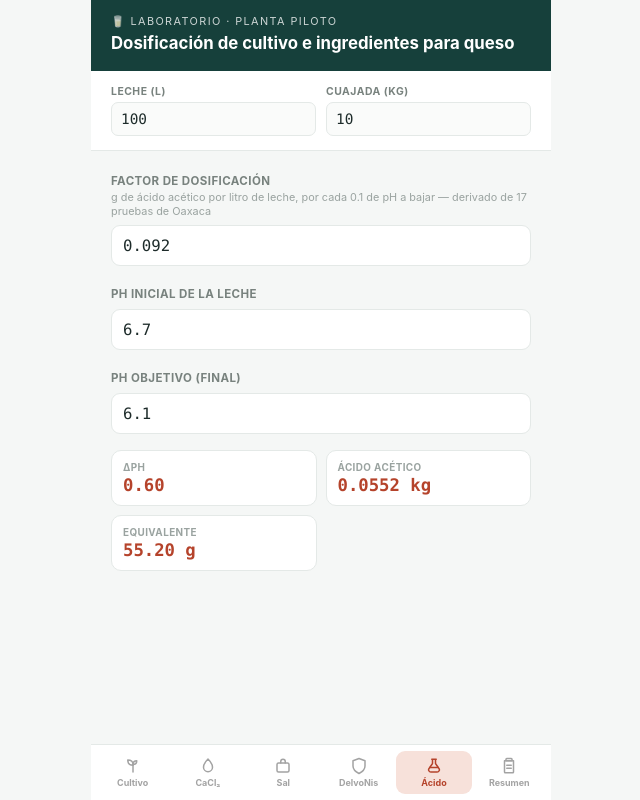
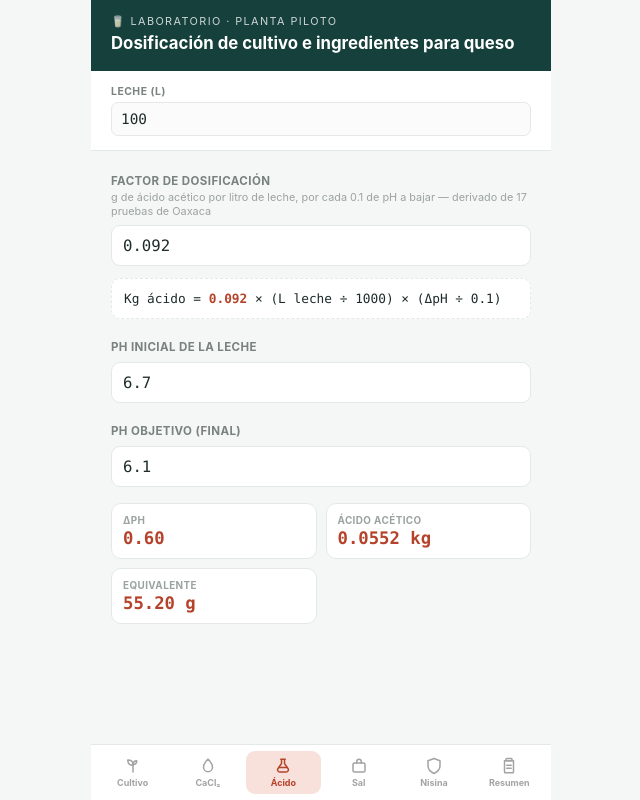
Before and after one commit to Jozh99/Calculadora-de-Cultivos, a plain HTML site: page index.html in a window 1280 px wide. Both pictures are taken after a click on the button "Ácido". Shown: the whole page, without its empty margins (319-959 px from the left). Drawn offline with Linux system fonts and the light colour scheme.

Commit message:
Add files via upload

```diff
--- a/index.html
+++ b/index.html
@@ -52,6 +52,8 @@
     padding:14px 20px; display:grid; grid-template-columns:1fr 1fr; gap:10px;
   }
   .lote label{ display:flex; flex-direction:column; gap:4px; }
+  .lote label.hidden{ display:none; }
+  .lote label.full{ grid-column:1 / -1; }
   .lote .k{ font-size:.65rem; font-weight:700; letter-spacing:.5px; text-transform:uppercase; color:var(--ink-soft); }
   .lote input{ font-family:var(--mono); font-size:.9rem; padding:8px 9px; border:1px solid var(--line);
     border-radius:7px; background:#FAFBFA; color:var(--ink); width:100%; }
@@ -66,6 +68,13 @@
     padding:10px 11px; border:1px solid var(--line); border-radius:9px; background:#fff; color:var(--ink);
   }
   .field input:focus, .field select:focus{ outline:none; border-color:var(--accent,#16403B); box-shadow:0 0 0 3px var(--accent-soft, #E1EAE8); }
+
+  .formula-box{
+    font-family:var(--mono); font-size:.8rem; line-height:1.5; color:var(--ink);
+    background:#fff; border:1px dashed var(--line); border-radius:9px;
+    padding:10px 12px; margin:-4px 0 16px; overflow-x:auto; white-space:nowrap;
+  }
+  .formula-box .num{ color:var(--accent,#16403B); font-weight:700; }
 
   .results{ display:grid; grid-template-columns:1fr 1fr; gap:9px; margin-top:6px; }
   .results .card{ background:#fff; border:1px solid var(--line); border-radius:10px; padding:10px 11px; }
@@ -107,13 +116,13 @@
   </header>
 
   <div class="lote">
-    <label><span class="k">Leche (L)</span><input type="number" id="litros" value="100" step="0.001" min="0"></label>
-    <label><span class="k">Cuajada (kg)</span><input type="number" id="cuajada" value="10" step="0.001" min="0"></label>
+    <label id="field-leche"><span class="k">Leche (L)</span><input type="number" id="litros" value="100" step="0.001" min="0"></label>
+    <label id="field-cuajada"><span class="k">Cuajada (kg)</span><input type="number" id="cuajada" value="10" step="0.001" min="0"></label>
   </div>
 
   <main id="main">
 
-    <!-- CULTIVO -->
+    <!-- CULTIVO (en base a leche) -->
     <section class="panel active" id="panel-cultivo" style="--accent:#B08300;--accent-soft:#FBF1D9;">
       <div class="field"><span class="k">Dosis recomendada</span><span class="s">UC por cada 100 L de leche</span>
         <input type="number" id="dosis" value="2" step="0.0001" min="0"></div>
@@ -125,7 +134,7 @@
       <div class="warning" id="warn-cultivo" style="display:none;"></div>
     </section>
 
-    <!-- CALCIO -->
+    <!-- CALCIO (en base a leche) -->
     <section class="panel" id="panel-calcio" style="--accent:#2A6F9E;--accent-soft:#DCEAF4;">
       <div class="field"><span class="k">Porcentaje de CaCl₂</span><span class="s">% respecto a la leche</span>
         <input type="number" id="pctCalcio" value="0.02" step="0.0001" min="0"></div>
@@ -139,7 +148,20 @@
       <div class="warning" id="warn-calcio" style="display:none;"></div>
     </section>
 
-    <!-- SAL -->
+    <!-- ACIDO ACETICO (en base a leche) -->
+    <section class="panel" id="panel-acido" style="--accent:#B5432B;--accent-soft:#F7E1DA;">
+      <div class="field"><span class="k">Factor de dosificación</span><span class="s">g de ácido acético por litro de leche, por cada 0.1 de pH a bajar — derivado de 17 pruebas de Oaxaca</span>
+        <input type="number" id="factorAcido" value="0.092" step="0.0001" min="0"></div>
+      <div class="formula-box" id="formula-acido"></div>
+      <div class="field"><span class="k">pH inicial de la leche</span>
+        <input type="number" id="phInicial" value="6.7" step="0.01"></div>
+      <div class="field"><span class="k">pH objetivo (final)</span>
+        <input type="number" id="phFinal" value="6.1" step="0.01"></div>
+      <div class="results" id="res-acido"></div>
+      <div class="warning" id="warn-acido" style="display:none;"></div>
+    </section>
+
+    <!-- SAL (en base a cuajada) -->
     <section class="panel" id="panel-sal" style="--accent:#6B5B95;--accent-soft:#E9E4F3;">
       <div class="field"><span class="k">Porcentaje de sal</span><span class="s">% respecto al peso de la cuajada</span>
         <input type="number" id="pctSal" value="1.8" step="0.0001" min="0"></div>
@@ -147,24 +169,12 @@
       <div class="warning" id="warn-sal" style="display:none;"></div>
     </section>
 
-    <!-- DELVONIS -->
+    <!-- NISINA (en base a cuajada) -->
     <section class="panel" id="panel-delvonis" style="--accent:#3E8A5B;--accent-soft:#DFEFE5;">
-      <div class="field"><span class="k">Porcentaje de DelvoNis</span><span class="s">% respecto al peso de la cuajada</span>
+      <div class="field"><span class="k">Porcentaje de Nisina</span><span class="s">% respecto al peso de la cuajada</span>
         <input type="number" id="pctDelvonis" value="0.002" step="0.0001" min="0"></div>
       <div class="results" id="res-delvonis"></div>
       <div class="warning" id="warn-delvonis" style="display:none;"></div>
-    </section>
-
-    <!-- ACIDO ACETICO -->
-    <section class="panel" id="panel-acido" style="--accent:#B5432B;--accent-soft:#F7E1DA;">
-      <div class="field"><span class="k">Factor de dosificación</span><span class="s">g de ácido acético por litro de leche, por cada 0.1 de pH a bajar — derivado de 17 pruebas de Oaxaca</span>
-        <input type="number" id="factorAcido" value="0.092" step="0.0001" min="0"></div>
-      <div class="field"><span class="k">pH inicial de la leche</span>
-        <input type="number" id="phInicial" value="6.7" step="0.01"></div>
-      <div class="field"><span class="k">pH objetivo (final)</span>
-        <input type="number" id="phFinal" value="6.1" step="0.01"></div>
-      <div class="results" id="res-acido"></div>
-      <div class="warning" id="warn-acido" style="display:none;"></div>
     </section>
 
     <!-- RESUMEN -->
@@ -184,17 +194,17 @@
       <svg viewBox="0 0 24 24" fill="none" stroke="currentColor" stroke-width="2" stroke-linecap="round" stroke-linejoin="round"><path d="M12 2.7s6 6.2 6 10.8a6 6 0 0 1-12 0c0-4.6 6-10.8 6-10.8Z"/></svg>
       <span>CaCl₂</span>
     </button>
+    <button data-tab="acido" style="--active-color:#B5432B;--active-soft:#F7E1DA;">
+      <svg viewBox="0 0 24 24" fill="none" stroke="currentColor" stroke-width="2" stroke-linecap="round" stroke-linejoin="round"><path d="M9 3h6M10 3v5.2a2 2 0 0 1-.4 1.2L5.6 15A3 3 0 0 0 8 20h8a3 3 0 0 0 2.4-5l-4-5.6a2 2 0 0 1-.4-1.2V3"/><path d="M6.5 14h11"/></svg>
+      <span>Ácido</span>
+    </button>
     <button data-tab="sal" style="--active-color:#6B5B95;--active-soft:#E9E4F3;">
       <svg viewBox="0 0 24 24" fill="none" stroke="currentColor" stroke-width="2" stroke-linecap="round" stroke-linejoin="round"><rect x="4" y="8" width="16" height="12" rx="2"/><path d="M9 8V6a3 3 0 0 1 6 0v2"/></svg>
       <span>Sal</span>
     </button>
     <button data-tab="delvonis" style="--active-color:#3E8A5B;--active-soft:#DFEFE5;">
       <svg viewBox="0 0 24 24" fill="none" stroke="currentColor" stroke-width="2" stroke-linecap="round" stroke-linejoin="round"><path d="M12 22s8-4 8-10V5l-8-3-8 3v7c0 6 8 10 8 10Z"/></svg>
-      <span>DelvoNis</span>
-    </button>
-    <button data-tab="acido" style="--active-color:#B5432B;--active-soft:#F7E1DA;">
-      <svg viewBox="0 0 24 24" fill="none" stroke="currentColor" stroke-width="2" stroke-linecap="round" stroke-linejoin="round"><path d="M9 3h6M10 3v5.2a2 2 0 0 1-.4 1.2L5.6 15A3 3 0 0 0 8 20h8a3 3 0 0 0 2.4-5l-4-5.6a2 2 0 0 1-.4-1.2V3"/><path d="M6.5 14h11"/></svg>
-      <span>Ácido</span>
+      <span>Nisina</span>
     </button>
     <button data-tab="resumen" style="--active-color:#16403B;--active-soft:#E1EAE8;">
       <svg viewBox="0 0 24 24" fill="none" stroke="currentColor" stroke-width="2" stroke-linecap="round" stroke-linejoin="round"><path d="M9 2h6a1 1 0 0 1 1 1v2H8V3a1 1 0 0 1 1-1Z"/><path d="M6 5h12v15a1 1 0 0 1-1 1H7a1 1 0 0 1-1-1V5Z"/><path d="M9 11h6M9 15h6"/></svg>
@@ -214,6 +224,20 @@
   const warnSVG = '<svg width="16" height="16" viewBox="0 0 24 24" fill="none" stroke="currentColor" stroke-width="2" stroke-linecap="round" stroke-linejoin="round"><path d="M10.29 3.86 1.82 18a2 2 0 0 0 1.71 3h16.94a2 2 0 0 0 1.71-3L13.71 3.86a2 2 0 0 0-3.42 0Z"/><path d="M12 9v4"/><path d="M12 17h.01"/></svg>';
 
   function card(k, v){ return `<div class="card"><div class="k">${k}</div><div class="v">${v}</div></div>`; }
+
+  // qué campo del lote (leche/cuajada) mostrar según la pestaña activa
+  const LECHE_TABS = ['cultivo','calcio','acido'];
+  const CUAJADA_TABS = ['sal','delvonis'];
+
+  function updateLoteFields(tab){
+    const fLeche = $('field-leche'), fCuajada = $('field-cuajada');
+    const showLeche = LECHE_TABS.includes(tab) || tab === 'resumen';
+    const showCuajada = CUAJADA_TABS.includes(tab) || tab === 'resumen';
+    fLeche.classList.toggle('hidden', !showLeche);
+    fCuajada.classList.toggle('hidden', !showCuajada);
+    fLeche.classList.toggle('full', showLeche && !showCuajada);
+    fCuajada.classList.toggle('full', showCuajada && !showLeche);
+  }
 
   function calcular(){
     const L = num($('litros').value);
@@ -259,6 +283,22 @@
       } else { warnCalc.style.display='none'; }
     }
 
+    // ACIDO ACETICO
+    const factorAcido = num($('factorAcido').value), phIni = num($('phInicial').value), phFin = num($('phFinal').value);
+    const resAcido = $('res-acido'), warnAcido = $('warn-acido');
+    let acidoKg = NaN;
+    const deltaPh = phIni - phFin;
+    $('formula-acido').innerHTML = 'Kg ácido&nbsp;=&nbsp;<span class="num">' + fmt(factorAcido,3) + '</span>&nbsp;×&nbsp;(L leche&nbsp;÷&nbsp;1000)&nbsp;×&nbsp;(ΔpH&nbsp;÷&nbsp;0.1)';
+    if (invalid(L, factorAcido) || Number.isNaN(phIni) || Number.isNaN(phFin) || deltaPh <= 0){
+      resAcido.innerHTML = card('ΔpH','—') + card('Ácido acético','—');
+      warnAcido.style.display='flex';
+      warnAcido.innerHTML = warnSVG + '<span>Revisa los valores: el pH inicial debe ser mayor que el pH objetivo, y no puede haber campos vacíos ni negativos.</span>';
+    } else {
+      acidoKg = factorAcido * (L/1000) * (deltaPh/0.1);
+      resAcido.innerHTML = card('ΔpH', fmt(deltaPh,2)) + card('Ácido acético', fmt(acidoKg,4)+' kg') + card('Equivalente', fmt(acidoKg*1000,2)+' g');
+      warnAcido.style.display='none';
+    }
+
     // SAL
     const pctSal = num($('pctSal').value);
     const resSal = $('res-sal'), warnSal = $('warn-sal');
@@ -276,36 +316,21 @@
       } else { warnSal.style.display='none'; }
     }
 
-    // DELVONIS
+    // NISINA
     const pctDelvonis = num($('pctDelvonis').value);
     const resDvn = $('res-delvonis'), warnDvn = $('warn-delvonis');
     let dvnG = NaN;
     if (invalid(CJ, pctDelvonis)){
-      resDvn.innerHTML = card('DelvoNis a agregar','—') + card('Equivalente','—');
+      resDvn.innerHTML = card('Nisina a agregar','—') + card('Equivalente','—');
       warnDvn.style.display='flex';
       warnDvn.innerHTML = warnSVG + '<span>Revisa los valores: no puede haber campos vacíos ni negativos.</span>';
     } else {
       dvnG = CJ * (pctDelvonis/100) * 1000;
-      resDvn.innerHTML = card('DelvoNis a agregar', fmt(dvnG,5)+' g') + card('Equivalente', fmt(dvnG*1000,3)+' mg');
+      resDvn.innerHTML = card('Nisina a agregar', fmt(dvnG,5)+' g') + card('Equivalente', fmt(dvnG*1000,3)+' mg');
       if (dvnG > 0 && dvnG < 0.1){
         warnDvn.style.display='flex';
         warnDvn.innerHTML = warnSVG + '<span>Cantidad menor a 0.1 g: usa balanza analítica o prepara una predilución del producto.</span>';
       } else { warnDvn.style.display='none'; }
-    }
-
-    // ACIDO ACETICO
-    const factorAcido = num($('factorAcido').value), phIni = num($('phInicial').value), phFin = num($('phFinal').value);
-    const resAcido = $('res-acido'), warnAcido = $('warn-acido');
-    let acidoKg = NaN;
-    const deltaPh = phIni - phFin;
-    if (invalid(L, factorAcido) || Number.isNaN(phIni) || Number.isNaN(phFin) || deltaPh <= 0){
-      resAcido.innerHTML = card('ΔpH','—') + card('Ácido acético','—');
-      warnAcido.style.display='flex';
-      warnAcido.innerHTML = warnSVG + '<span>Revisa los valores: el pH inicial debe ser mayor que el pH objetivo, y no puede haber campos vacíos ni negativos.</span>';
-    } else {
-      acidoKg = factorAcido * (L/1000) * (deltaPh/0.1);
-      resAcido.innerHTML = card('ΔpH', fmt(deltaPh,2)) + card('Ácido acético', fmt(acidoKg,4)+' kg') + card('Equivalente', fmt(acidoKg*1000,2)+' g');
-      warnAcido.style.display='none';
     }
 
     // RESUMEN
@@ -317,7 +342,7 @@
       card('Ácido acético', Number.isNaN(acidoKg)?'—':fmt(acidoKg,4)+' kg') +
       card('Cuajada obtenida', fmt(CJ,3)+' kg') +
       card('Sal', Number.isNaN(salG)?'—':fmt(salG,3)+' g') +
-      card('DelvoNis', Number.isNaN(dvnG)?'—':fmt(dvnG,5)+' g');
+      card('Nisina', Number.isNaN(dvnG)?'—':fmt(dvnG,5)+' g');
   }
 
   document.querySelectorAll('input, select').forEach(el => el.addEventListener('input', calcular));
@@ -329,9 +354,11 @@
     document.querySelectorAll('.panel').forEach(p => p.classList.remove('active'));
     btn.classList.add('active');
     document.getElementById('panel-' + btn.dataset.tab).classList.add('active');
+    updateLoteFields(btn.dataset.tab);
     document.getElementById('main').scrollTop = 0;
   });
 
+  updateLoteFields('cultivo');
   calcular();
 
   if ('serviceWorker' in navigator) {
--- a/service-worker.js
+++ b/service-worker.js
@@ -1,4 +1,4 @@
-const CACHE_NAME = "calc-queso-v2";
+const CACHE_NAME = "calc-queso-v3";
 const APP_SHELL = [
   "./",
   "./index.html",
```
